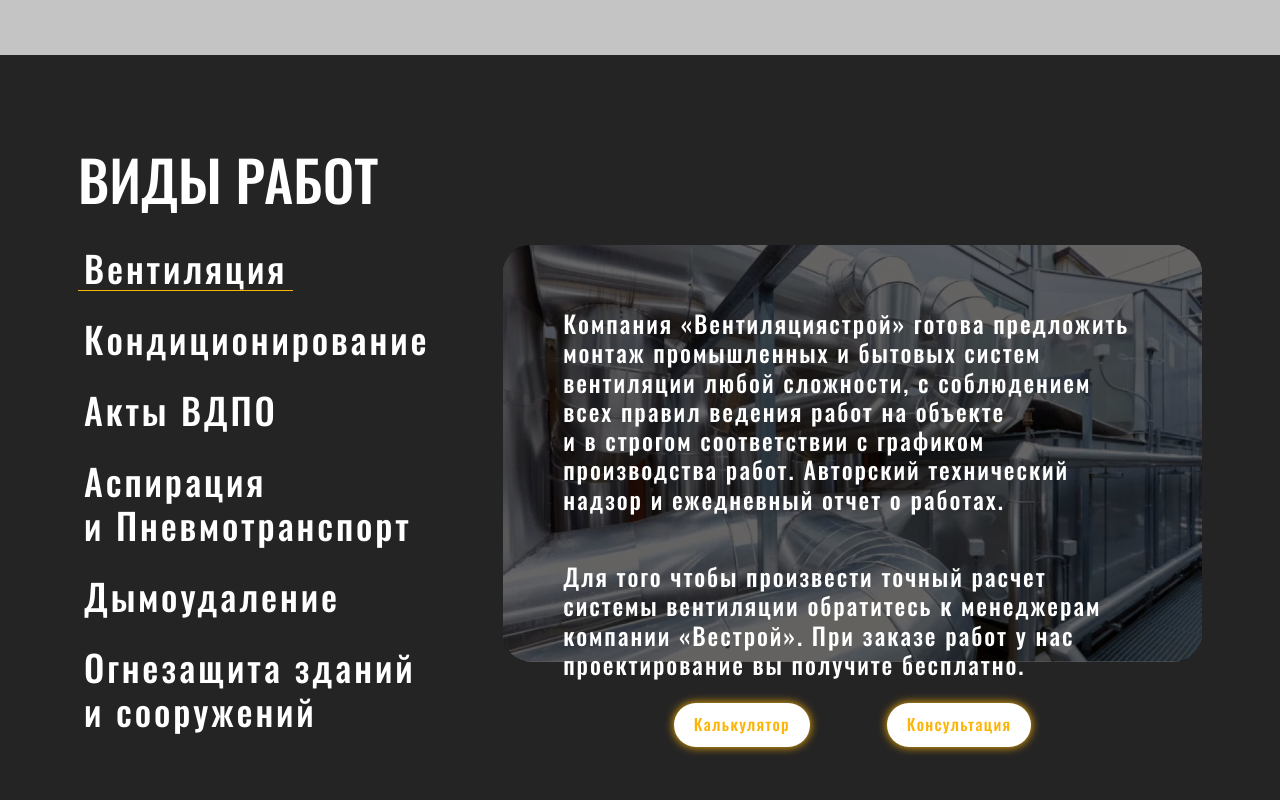
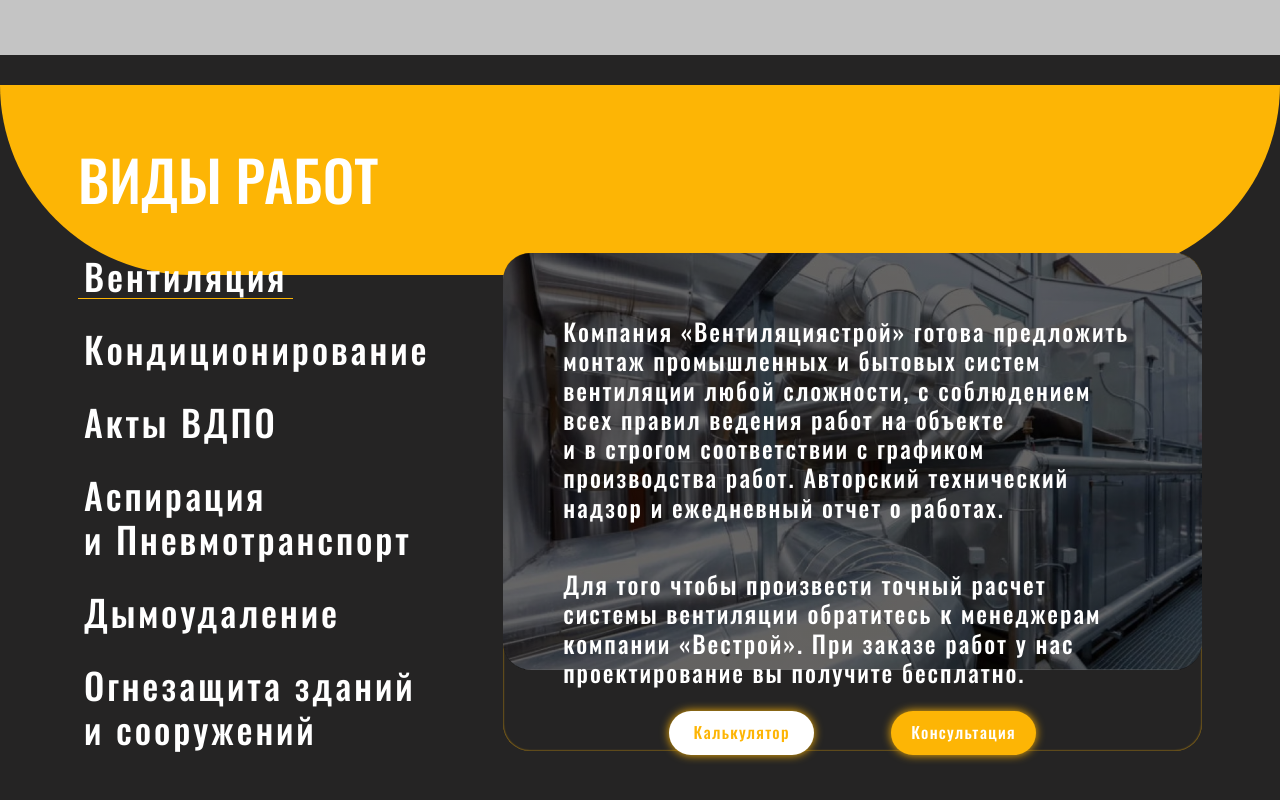
Before and after one commit to alexdolg1967/vestroi, a website: page app/index.html in a window 1280 px wide. Shown: the part 1978-2778 px from the top of the page. Drawn offline with nearby package versions, Linux system fonts and the light colour scheme.

Commit message:
add tabs in jobs

```diff
--- a/app/index.html
+++ b/app/index.html
@@ -105,7 +105,7 @@
     </div>
     <div class="hero__info">
       <p>Отправьте нам свой готовый проект и мы снизим его стоимость за счет инженерных решений</p>
-      <button class="btn btn-reset hero-btn-accent" data-graph-path="consultation">Консультация</button>
+      <button class="btn btn-reset btn-accent" data-graph-path="consultation">Консультация</button>
       <button class="btn btn-reset hero-btn" data-graph-path="calculator">Калькулятор</button>
     </div>
   </div>
@@ -176,7 +176,7 @@
               <p>Для того чтобы произвести точный расчет системы вентиляции обратитесь к менеджерам компании «Вестрой». При заказе работ у нас проектирование вы получите бесплатно.</p>
               <div class="jobs-btn__box">
                 <button class="btn btn-reset jobs-btn" data-graph-path="calculator">Калькулятор</button>
-                <button class="btn btn-reset jobs-btn" data-graph-path="consultation">Консультация </button>
+                <button class="btn btn-reset jobs-btn btn-accent" data-graph-path="consultation">Консультация </button>
               </div>
             </div>
           </div>
@@ -185,7 +185,7 @@
               <p>Компания «Вентиляциястрой» готова предложить монтаж промышленных и бытовых систем кондиционирования любой сложности, с соблюдением всех правил ведения работ на объекте и в строгом соответствии с графиком производства работ. Авторский технический надзор и ежедневный отчет о работах.</p>
               <div class="jobs-btn__box">
                 <button class="btn btn-reset jobs-btn" data-graph-path="calculator">Калькулятор</button>
-                <button class="btn btn-reset jobs-btn" data-graph-path="consultation">Консультация </button>
+                <button class="btn btn-reset jobs-btn btn-accent" data-graph-path="consultation">Консультация </button>
               </div>
             </div>
           </div>
--- a/app/js/main.js
+++ b/app/js/main.js
@@ -1272,6 +1272,14 @@ window.onload = function () {
     origin: 'right',
     delay: 400
   });
+  ScrollReveal().reveal('.tabs__nav', {
+    origin: 'left',
+    delay: 400
+  });
+  ScrollReveal().reveal('.tabs__content', {
+    origin: 'right',
+    delay: 600
+  });
 };
 })();
 
--- a/app/js/main.js.LICENSE.txt
+++ /dev/null
@@ -1 +0,0 @@
-/*! smooth-scroll v16.1.3 | (c) 2020 Chris Ferdinandi | MIT License | http://github.com/cferdinandi/smooth-scroll */
--- a/src/js/main.js
+++ b/src/js/main.js
@@ -90,4 +90,6 @@ window.onload = function () {
   ScrollReveal().reveal('.hero__info', { origin: 'right', delay: 400 });
   ScrollReveal().reveal('.section__title', { origin: 'left', delay: 200 });
   ScrollReveal().reveal('.benefits__inner', { origin: 'right', delay: 400 });
+  ScrollReveal().reveal('.tabs__nav', { origin: 'left', delay: 400 });
+  ScrollReveal().reveal('.tabs__content', { origin: 'right', delay: 600 });
 };
--- a/src/scss/_settings.scss
+++ b/src/scss/_settings.scss
@@ -69,6 +69,7 @@ section:not(:first-of-type)::before {
   font-size: clamp(2.4rem, 2.4rem + 2.5vw, 6.4rem);
   line-height: 1.22;
   text-transform: uppercase;
+  z-index: 1;
 
   & span {
     color: var(--accent-color);
--- a/src/scss/components/_buttons.scss
+++ b/src/scss/components/_buttons.scss
@@ -1,4 +1,6 @@
 .btn {
+  position: relative;
+  min-width: 14.5rem;
   padding: 1.2rem 2rem;
   display: inline-flex;
   justify-content: center;
@@ -11,4 +13,51 @@
   background-color: var(--light-color);
   box-shadow: 0px 0px 10px var(--accent-color);
   border-radius: 3rem;
+  overflow: hidden;
+  z-index: 1;
+
+  &::before {
+    content: '';
+    position: absolute;
+    top: 0;
+    left: 0;
+    width: 0;
+    height: 100%;
+    background-color: var(--accent-color);
+    transition: width 0.3s ease-in-out;
+    z-index: -1;
+  }
+
+  &:hover {
+    color: var(--light-color);
+  }
+
+  &:hover:before {
+    width: 100%;
+  }
+
+  &-accent {
+    color: var(--light-color);
+    background-color: var(--accent-color);
+
+    &::before {
+      content: '';
+      position: absolute;
+      top: 0;
+      left: 0;
+      width: 0;
+      height: 100%;
+      background-color: var(--light-color);
+      transition: width 0.3s ease-in-out;
+      z-index: -1;
+    }
+
+    &:hover {
+      color: var(--accent-color);
+    }
+
+    &:hover:before {
+      width: 100%;
+    }
+  }
 }
--- a/src/scss/components/_hero.scss
+++ b/src/scss/components/_hero.scss
@@ -108,8 +108,4 @@
     }
   }
 
-  &-btn-accent {
-    color: var(--light-color);
-    background-color: var(--accent-color);
-  }
 }
--- a/src/scss/components/_jobs.scss
+++ b/src/scss/components/_jobs.scss
@@ -1,9 +1,21 @@
 .jobs {
   padding-bottom: 9.5rem;
 
+  &::after {
+    content: '';
+    position: absolute;
+    left: 0;
+    top: 11rem;
+    right: 0;
+    height: 19rem;
+    background-color: var(--accent-color);
+    border-radius: 0 0 19rem 19rem;
+    z-index: -1;
+  }
+
   .section__title {
     margin-top: 9rem;
-    margin-bottom: 3.2rem;
+    margin-bottom: 4rem;
   }
 
   &__inner {
@@ -16,8 +28,9 @@
       &__nav {
         max-width: 44.5rem;
         flex-direction: column;
-        row-gap: 2.5rem;
+        justify-content: center;
         align-items: flex-start;
+        row-gap: 2.7rem;
 
         &-btn {
           position: relative;
@@ -55,6 +68,11 @@
         position: relative;
         width: 100%;
         height: 100%;
+        font-size: 0;
+        aspect-ratio: 16 / 9.5;
+        box-shadow: inset 0 0 2px var(--accent-color);
+        border-radius: 2.7rem;
+
 
         & picture {
           position: relative;
```
Also changed, not shown: src/partials/hero.html (+1 -1 lines), src/partials/jobs.html (+2 -2 lines), app/css/main.css, 2 other files.
